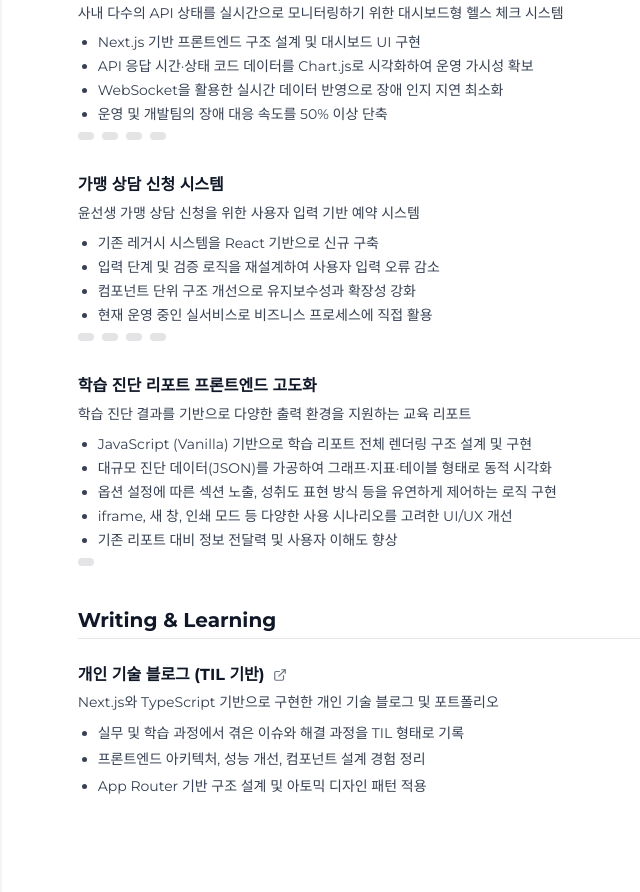
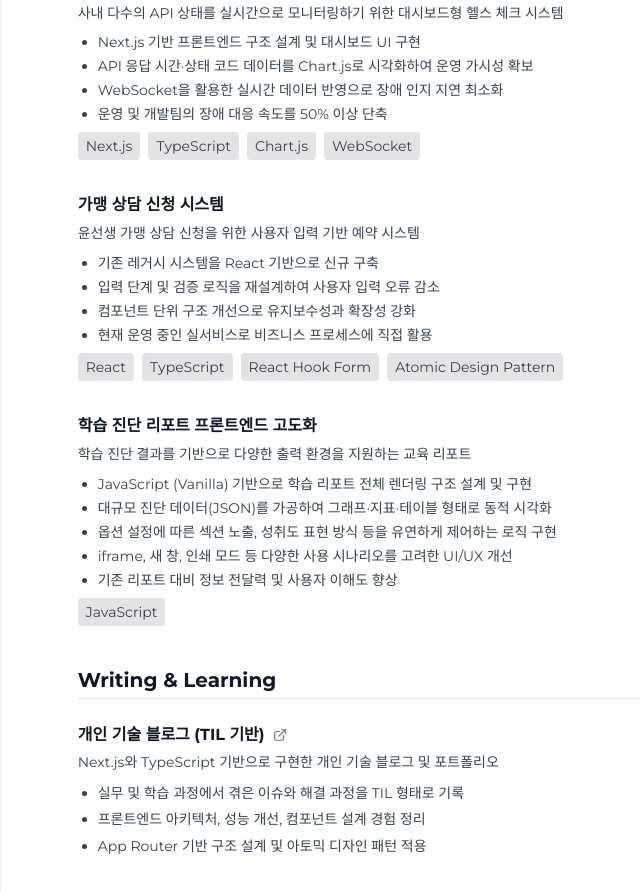
Before and after one commit to Jaeseokkong/NEXT-BLOG, a Next.js app: page /resume in a window 1280 px wide. Shown: the part 1260-2152 px from the top of the page, without its empty margins (241-881 px from the left). Built offline with nearby package versions, Linux system fonts and the light colour scheme.

Commit message:
fix(project): Badge props label 추가

```diff
--- a/src/app/resume/components/molecules/ProjectItem.tsx
+++ b/src/app/resume/components/molecules/ProjectItem.tsx
@@ -28,7 +28,7 @@ export default function ProjectItem({ title, description, highlights, techStack
 
 			<div className="mt-2 flex flex-wrap gap-2">
 				{techStack.map((tech) => (
-					<Badge key={tech}>{tech}</Badge>
+					<Badge key={tech} label={tech} />
 				))}
 			</div>
 		</div>
```
